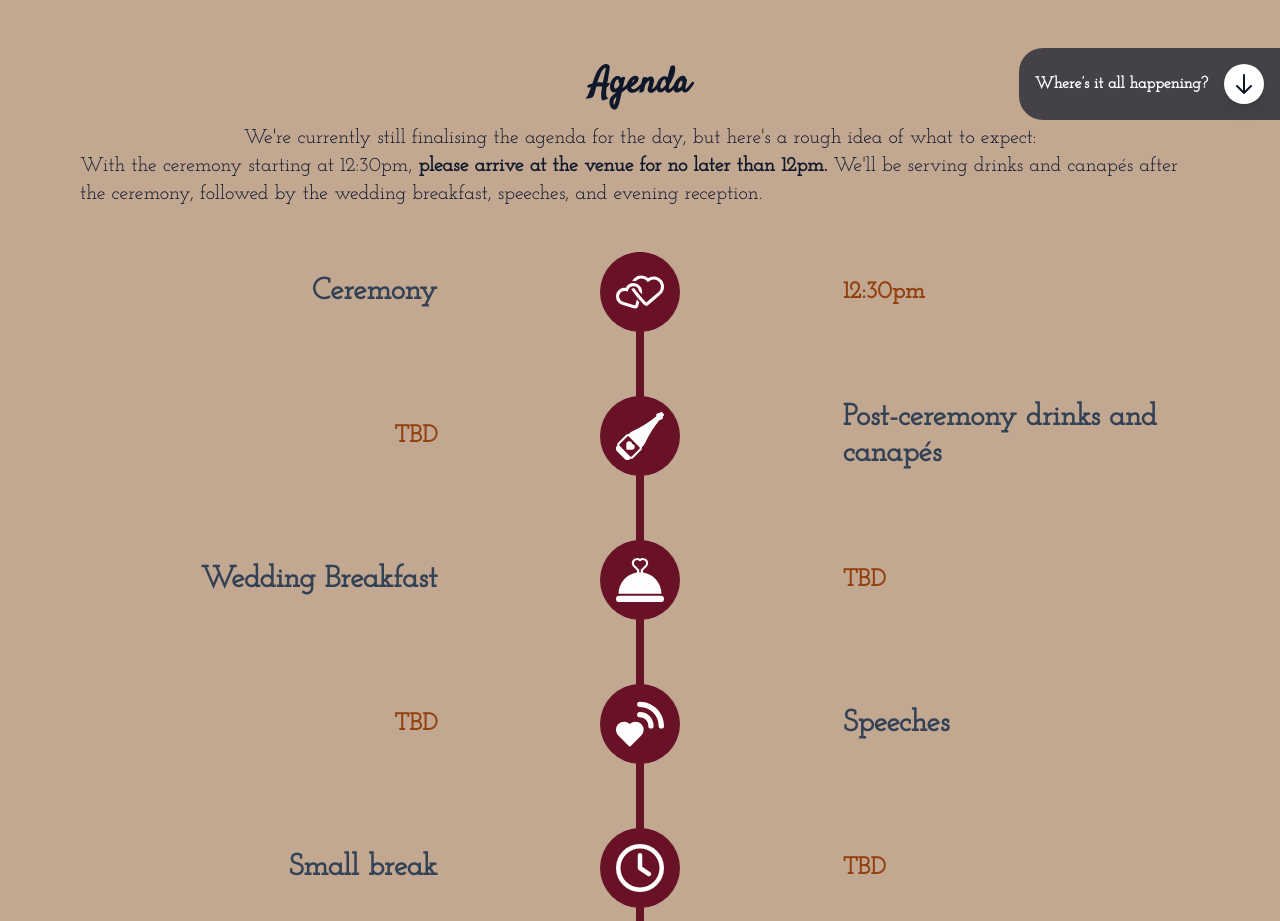
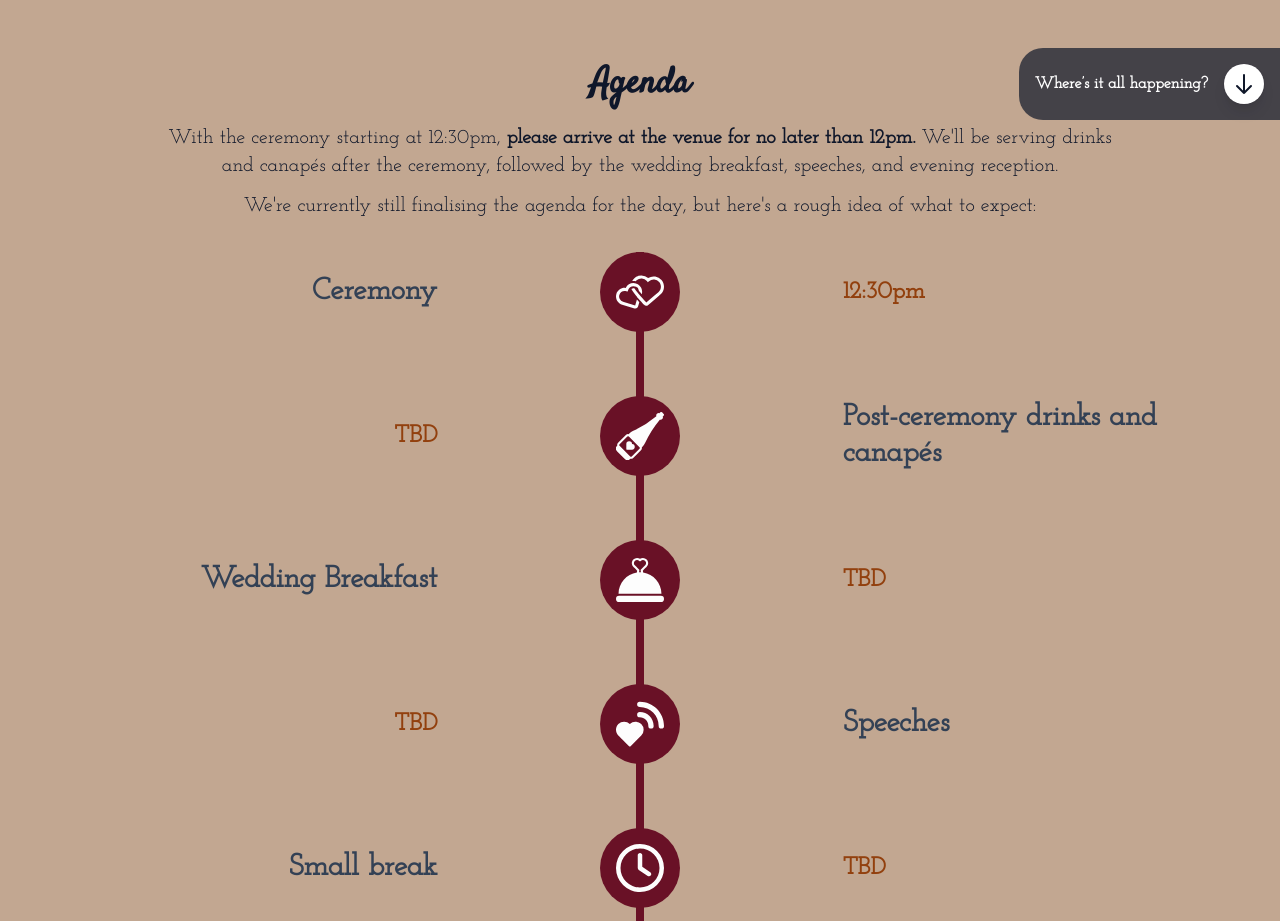
Before and after one commit to JacobMillward/millward-yuan-wedding, a Next.js app: page / in a window 1280 px wide. Shown: the part 880-1801 px from the top of the page. Built offline with nearby package versions, Linux system fonts and the light colour scheme.

Commit message:
Rearrange agenda text

```diff
--- a/src/app/(sections)/agenda.tsx
+++ b/src/app/(sections)/agenda.tsx
@@ -119,18 +119,20 @@ export const AgendaSection = () => {
       className="text-slate-900 items-center"
     >
       <h1 className="text-4xl font-bold mt-20">Agenda</h1>
-      <p className="mt-5 mx-20 text-lg lg:text-xl">
-        We&apos;re currently still finalising the agenda for the day, but
-        here&apos;s a rough idea of what to expect:
-      </p>
-      <p className="mb-3 mx-20 text-lg lg:text-xl">
-        With the ceremony starting at 12:30pm,{" "}
-        <span className="font-extrabold">
-          please arrive at the venue for no later than 12pm.
-        </span>{" "}
-        We&apos;ll be serving drinks and canapés after the ceremony, followed by
-        the wedding breakfast, speeches, and evening reception.
-      </p>
+      <div className="mt-5 mx-20 max-w-[960px] text-lg lg:text-xl text-center">
+        <p>
+          With the ceremony starting at 12:30pm,{" "}
+          <span className="font-extrabold">
+            please arrive at the venue for no later than 12pm.
+          </span>{" "}
+          We&apos;ll be serving drinks and canapés after the ceremony, followed
+          by the wedding breakfast, speeches, and evening reception.
+        </p>
+        <p className="mt-3">
+          We&apos;re currently still finalising the agenda for the day, but
+          here&apos;s a rough idea of what to expect:
+        </p>
+      </div>
 
       <Agenda times={times} />
 
```
